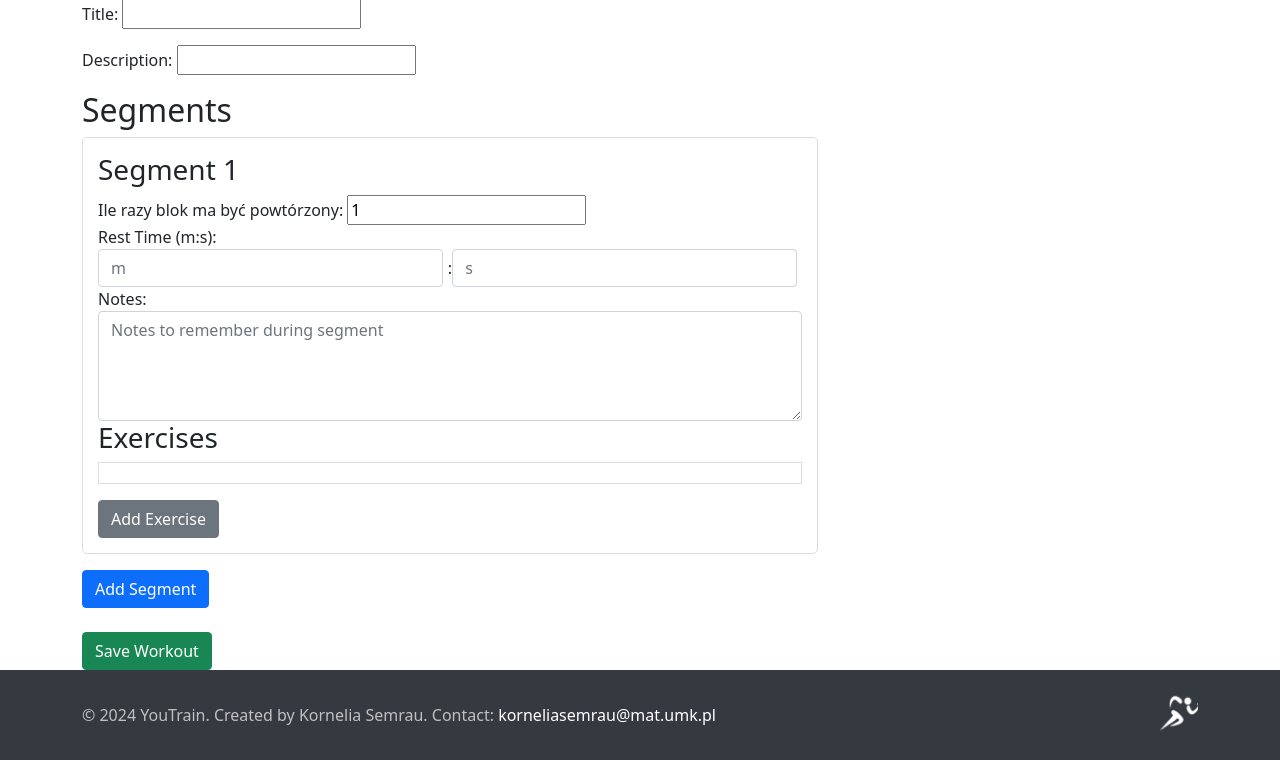
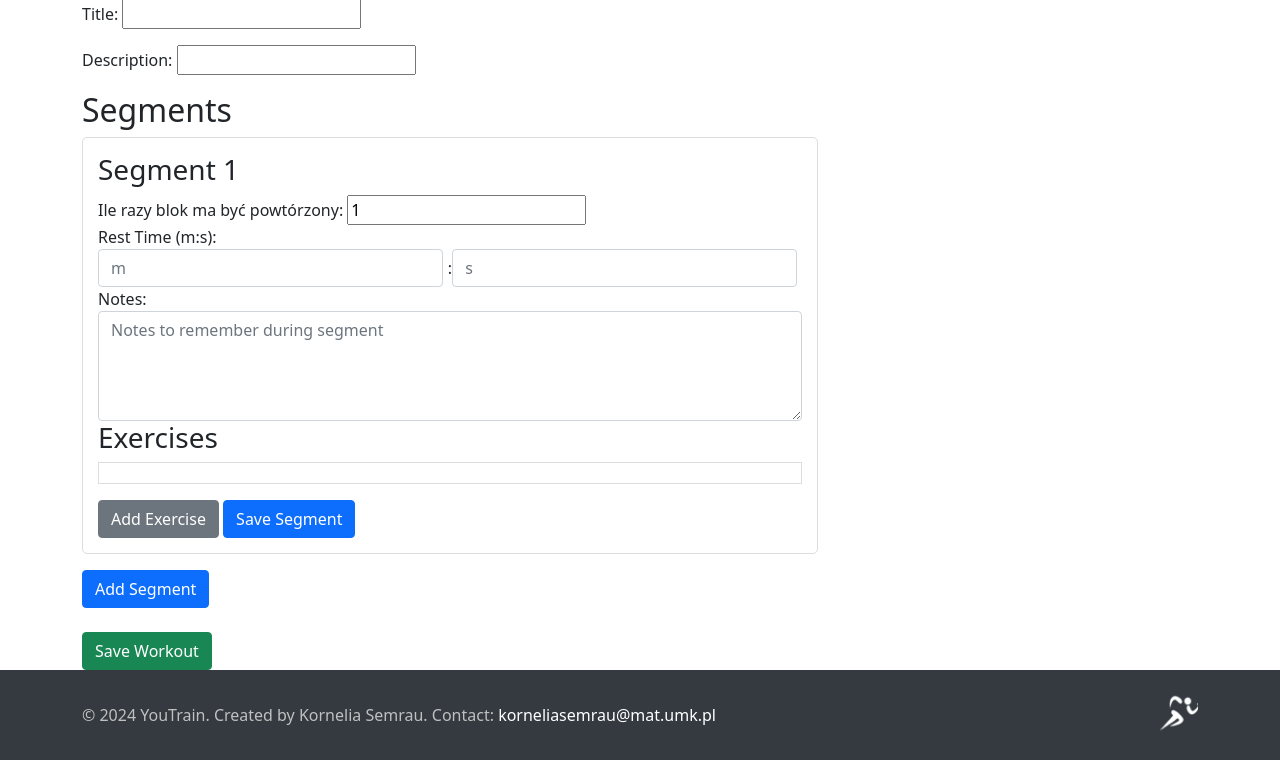
Before and after one commit to korsem/licencjat, a Django app: page /workouts/add/ in a window 1280 px wide. Shown: the part 167-927 px from the top of the page. Run offline with Django 5.2, Linux system fonts and the light colour scheme; the visitor is signed in with stand-in values (Sample User, id 1).

Commit message:
added div ids in buttons and forms

```diff
--- a/templates/you_train_api/add_workout.html
+++ b/templates/you_train_api/add_workout.html
@@ -11,7 +11,7 @@
 
 <h1>Add New Workout</h1>
 
-<form method="post">
+<form id="workout-form" method="post">
     {% csrf_token %}
     {{ workout_form.as_p }}
 
@@ -74,6 +74,7 @@
                             <!-- Exercise list items will be added here -->
                         </ul>
                         <button type="button" class="btn btn-secondary add-exercise" data-segment="{{ forloop.counter0 }}">Add Exercise</button>
+                        <button type="button" class="btn btn-primary save-segment" data-segment="{{ forloop.counter0 }}">Save Segment</button>
                     </div>
                     {% if form.instance.pk %}
                     <button type="button" class="btn btn-danger delete-segment" data-segment="{{ forloop.counter0 }}">Delete Segment</button>
@@ -140,7 +141,7 @@
         </div>
     </div>
 
-    <button type="submit" class="btn btn-success mt-4">Save Workout</button>
+    <button type="submit" class="btn btn-success mt-4" id="save-workout"> Save Workout</button>
 </form>
 
 
@@ -260,15 +261,6 @@ function saveExerciseDetails(addNext) {
     var rest_time_s = document.getElementById('rest_time_1').value;
     var notes = document.getElementById('notes').value;
 
-
-    // print the values for the user to see
-    console.log(reps);
-    console.log(duration_h);
-    console.log(duration_m);
-    console.log(duration_s);
-    console.log(rest_time_m);
-    console.log(rest_time_s);
-
     // Validate that either reps or duration is filled
     if (!reps && (!duration_h && !duration_m && !duration_s)) {
         alert('Either reps or duration must be specified.');
@@ -321,6 +313,7 @@ window.onclick = function(event) {
         document.getElementById('exercise-details-modal').style.display = "none";
     }
 };
+
 </script>
 
 {% endblock %}
--- a/you_train_api/views.py
+++ b/you_train_api/views.py
@@ -1,13 +1,13 @@
 from django.shortcuts import render, redirect, get_object_or_404
-from rest_framework.decorators import api_view
 from django.utils import timezone
-from django.contrib.auth.decorators import login_required, permission_required
-from django.contrib.auth import login, logout, authenticate, update_session_auth_hash
+from django.contrib.auth.decorators import login_required
+from django.contrib.auth import login, update_session_auth_hash
 from django.contrib.auth.forms import PasswordChangeForm
 from django.contrib.auth.models import User, Group
 from django.forms import inlineformset_factory
 from django.http import JsonResponse
 import calendar
+from django.contrib import messages
 from rest_framework import generics
 
 from you_train_api.choices import MUSCLE_GROUP_CHOICES
@@ -15,7 +15,6 @@ from you_train_api.forms import RegisterForm, ExerciseForm, EquipmentForm, Train
     UserProfileForm, UserSettingsForm, WorkoutForm, ExerciseInSegmentForm, WorkoutSegmentForm
 from you_train_api.models import Exercise, Equipment, TrainingPlan, Workout, WorkoutSegment, ExerciseInSegment, \
     WorkoutSession
-from you_train_api.serializers import ExerciseSerializer
 
 
 @login_required(login_url="/login")
@@ -336,6 +335,7 @@ def add_workout(request):
         if workout_form.is_valid() and segment_formset.is_valid():
             workout = workout_form.save()
             segments = segment_formset.save(commit=False)
+
             for segment in segments:
                 segment.workout = workout
                 segment.save()
@@ -348,12 +348,7 @@ def add_workout(request):
     else:
         workout_form = WorkoutForm()
         segment_formset = WorkoutSegmentFormSet(prefix='segments')
-
-        # Prepare exercise formsets for each segment in the formset
-        exercise_formsets = []
-        for i, form in enumerate(segment_formset.forms):
-            exercise_formset = ExerciseInSegmentFormSet(instance=form.instance, prefix=f'segment_{i}_exercises')
-            exercise_formsets.append(exercise_formset)
+        exercise_formsets = [ExerciseInSegmentFormSet(instance=form.instance, prefix=f'segment_{i}_exercises') for i, form in enumerate(segment_formset.forms)]
 
     return render(request, 'you_train_api/add_workout.html', {
         'workout_form': workout_form,
@@ -368,3 +363,15 @@ def exercise_search(request):
     exercises = Exercise.objects.filter(user=request.user, name__icontains=query)
     exercise_list = [{'id': exercise.id, 'name': exercise.name} for exercise in exercises]
     return JsonResponse(exercise_list, safe=False)
+
+def save_workout(request):
+    if request.method == 'POST':
+        print("huhuh")
+        form = WorkoutForm(request.POST)
+        if form.is_valid():
+            # Zapisz formularz lub wykonaj inne operacje
+            form.save()
+            return JsonResponse({'success': True, 'redirect_url': '/some-success-url/'})
+        else:
+            return JsonResponse({'success': False, 'error': 'Invalid data.'})
+    return JsonResponse({'success': False, 'error': 'Invalid request method.'})
```
